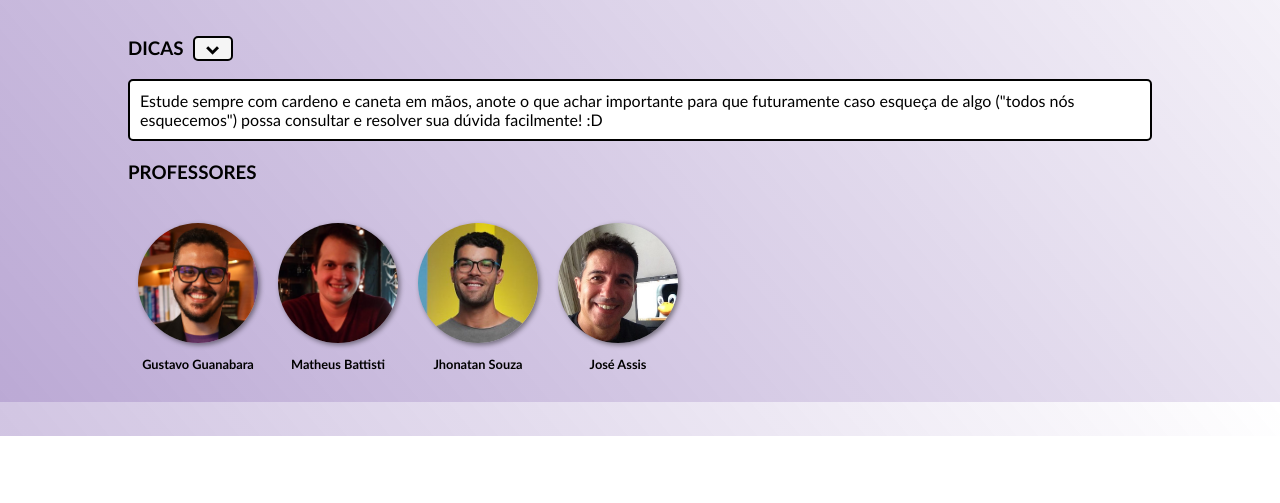
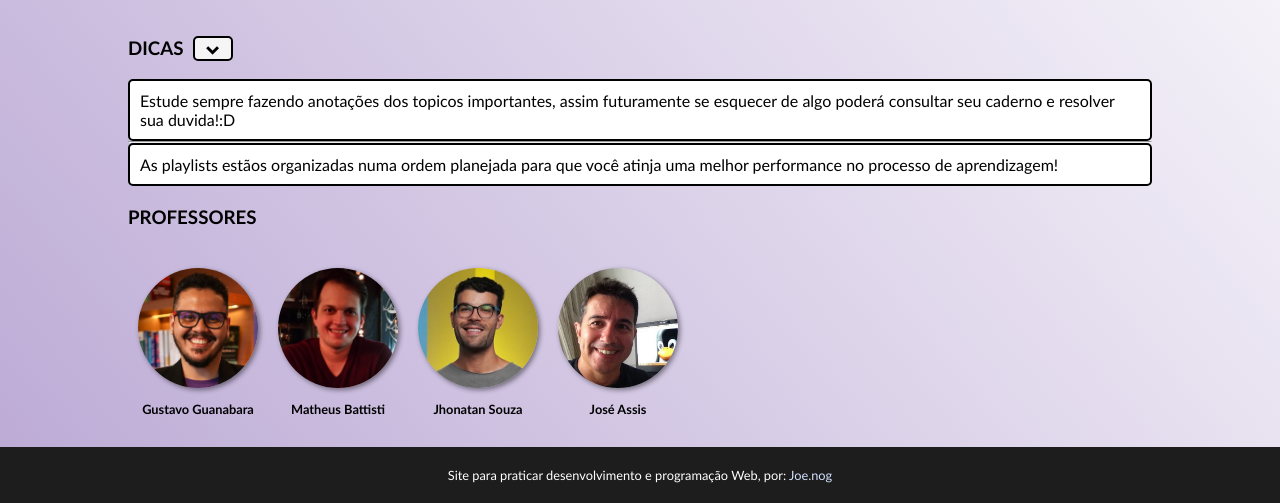
Before and after one commit to joenog/pratica-dev, a plain HTML site: page index.html in a window 1280 px wide. Shown: the part 364-867 px from the top of the page. Before the commit the page ends 800 px from the top, so only its background shows below. Drawn offline with nearby package versions, Linux system fonts and the light colour scheme.

Commit message:
Footer adicionado

```diff
--- a/css/index.css
+++ b/css/index.css
@@ -16,6 +16,11 @@ body {
     background-image: linear-gradient(50deg, #3d098659, #2020) ;
 }
 
+/* LINKS CONFIG GERAL  */
+a:active {
+    color: #230e3f;
+}
+/* FIM LINKS CONFIG GERAL */
 
 header {
     padding: 40px  30px;
@@ -27,6 +32,8 @@ header {
 header .menu {
     padding: 5px;
     text-align: end;
+} .menu, a {
+    text-decoration: none;
 }
 
 #tit {
@@ -229,3 +236,18 @@ button {
 .h3-inline {
     display: inline-block;
 }
+
+/* FOOTER  */
+footer {
+    background-color: #1d1d1d;
+    padding: 20px;
+    text-align: center;
+    color: white;
+    margin-top: 10px;
+    font-size: .8em;
+} footer a {
+    color: var(--cor0);
+}
+
+
+/* FIM - FOOTER  */
--- a/css/pages.css
+++ b/css/pages.css
@@ -16,6 +16,17 @@
 /* CONFIG DO HEADER  */
 body {
     background-image: linear-gradient(50deg, #3d098659, #2020) ;
+}
+
+/* LINKS CONFIG GERAL  */
+a:active {
+    color: #230e3f;
+}
+
+/* FIM LINKS CONFIG GERAL */
+
+main {
+    height: 100vh;
 }
 
 header {
@@ -112,7 +123,7 @@ header .menu {
 
 /* configuranto titulo das playlist  */
 .htm-h3 {
-    background-color: rgb(5, 5, 107);
+    background-color: #05056b;
     color: white;
     margin: 15px 0px -15px 0px;
     padding: 20px;
@@ -121,7 +132,7 @@ header .menu {
 }
 
 .logic-h3 {
-    background-color: rgb(107, 5, 39);
+    background-color: #6b0527;
     color: white;
     margin: 15px 0px -15px 0px;
     padding: 20px;
@@ -130,7 +141,7 @@ header .menu {
 }
 
 .jscript-h3 {
-    background-color: rgb(107, 75, 5);
+    background-color: #6b4b05;
     color: white;
     margin: 15px 0px -15px 0px;
     padding: 20px;
@@ -191,6 +202,23 @@ button {
     vertical-align: middle;
 }
 
+/* BOTAO DENTRO DAS PLAYSLIST  */
+
+.btnPlaylist {
+    display: inline-block;
+    background-color: gray;
+    border: 2px solid black;
+    padding: 5px;
+    margin: 5px 0px;
+    border-radius: 5px;
+    color: white;
+} .btnPlaylist, a {
+    text-decoration: none;
+}
+/*FIM --- BOTAO DENTRO DAS PLAYSLIST  */
+
+
+
 .h3-inline {
     display: inline-block;
 }
@@ -203,3 +231,19 @@ button {
     display: block;
     width: 100%;
 }
+
+/* FOOTER  */
+footer {
+    background-color: #1d1d1d;
+    padding: 20px;
+    text-align: center;
+    color: white;
+    margin-top: 10px;
+    font-size: .8em;
+}
+
+footer a {
+    color: var(--cor0);
+}
+
+/* FIM - FOOTER  */
--- a/index.html
+++ b/index.html
@@ -5,7 +5,8 @@
     <meta http-equiv="X-UA-Compatible" content="IE=edge">
     <meta name="viewport" content="width=device-width, initial-scale=1.0">
     <title>PRÁTICA DEV ../</title>
-    <link rel="shortcut icon" href="images/fav.png" type="image/x-icon">
+    <!-- favicon -->
+    <link rel="shortcut icon" href="img/fav.png" type="image/x-icon">
 
     <!-- styles -->
     <link rel="stylesheet" href="css/index.css">
@@ -69,7 +70,12 @@
                     </span>
             </button>
             <section class="dicas">
-                <p>Estude sempre com cardeno e caneta em mãos, anote o que achar importante para que futuramente caso esqueça de algo ("todos nós esquecemos") possa consultar e resolver sua dúvida facilmente! :D</p>
+                <p>Estude sempre fazendo anotações dos topicos importantes, assim futuramente se esquecer de algo poderá consultar seu caderno e resolver sua duvida!:D</p>
+            </section>
+            <hr>
+            <section class="dicas">
+                <p> As playlists estãos organizadas numa ordem planejada para que você atinja uma melhor performance no processo de aprendizagem!
+                </p>
             </section>
 
             <h3>PROFESSORES</h3>
@@ -97,6 +103,12 @@
 
     </main> <!-- fim main -->
 
+    <footer>
+        <p>Site para praticar desenvolvimento e programação Web, por:
+             <a href="https://instagram.com/joe.nog" target="_blank" rel="noopener">Joe.nog</a>
+        </p>
+    </footer>
+
 
     <!-- scrpt home -->
     <script src="js/index.js"></script>
```
Also changed, not shown: pages/artigos/artigos.html (+3 -3 lines), pages/playlists/playlist.html (+15 -4 lines).
